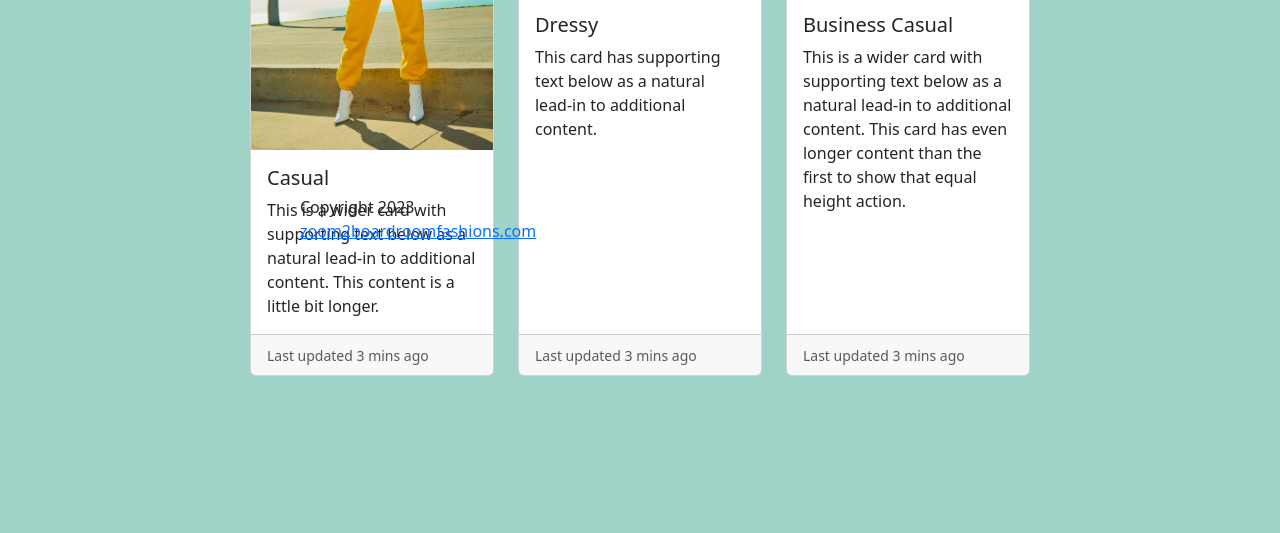
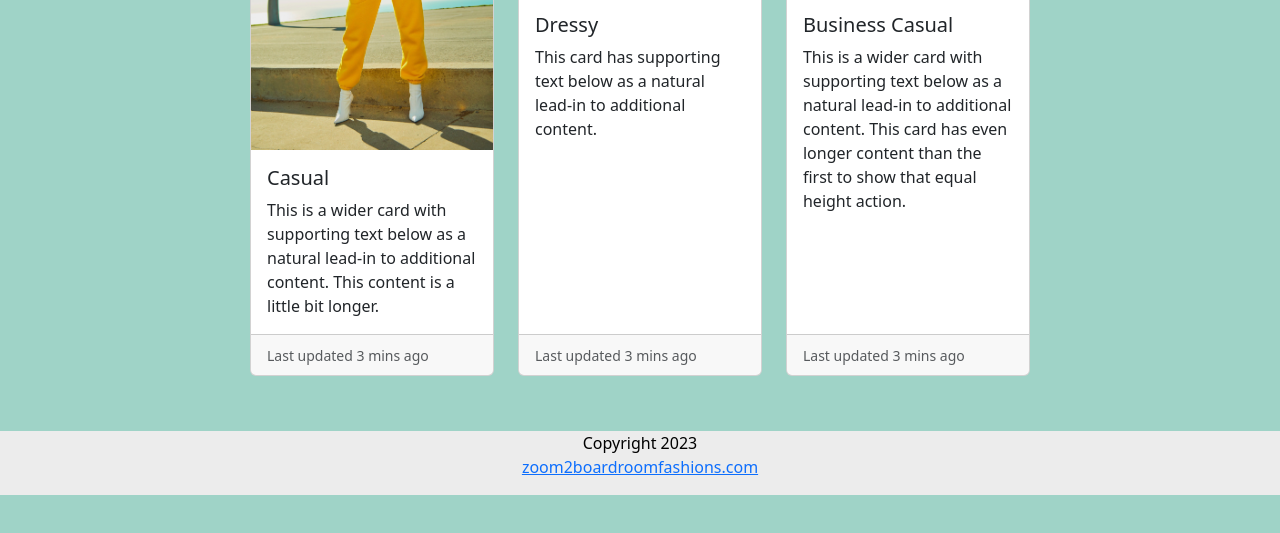
Before and after one commit to ksuares1/code-along, a plain HTML site: page shop.html in a window 1280 px wide. Shown: the part 305-838 px from the top of the page. Drawn offline with nearby package versions, Linux system fonts and the light colour scheme; a script that the page names is missing.

Commit message:
updated footer to be fixe to the bottom of page.

```diff
--- a/assets/css/styles.css
+++ b/assets/css/styles.css
@@ -189,12 +189,13 @@ form {
 /*Footer */
 
 .footer-container {
-    height: 50%;
-    /* margin: 5%; */
-    width: 100%;
-    padding: 150px;
-    display: flex;
-    position: fixed;
+  position: fixed;
+   left: 0;
+   bottom: 0;
+   width: 100%;
+   background-color: #ececec;
+   color:black;
+   text-align: center;
 }
 
 /*NavBar */
```
